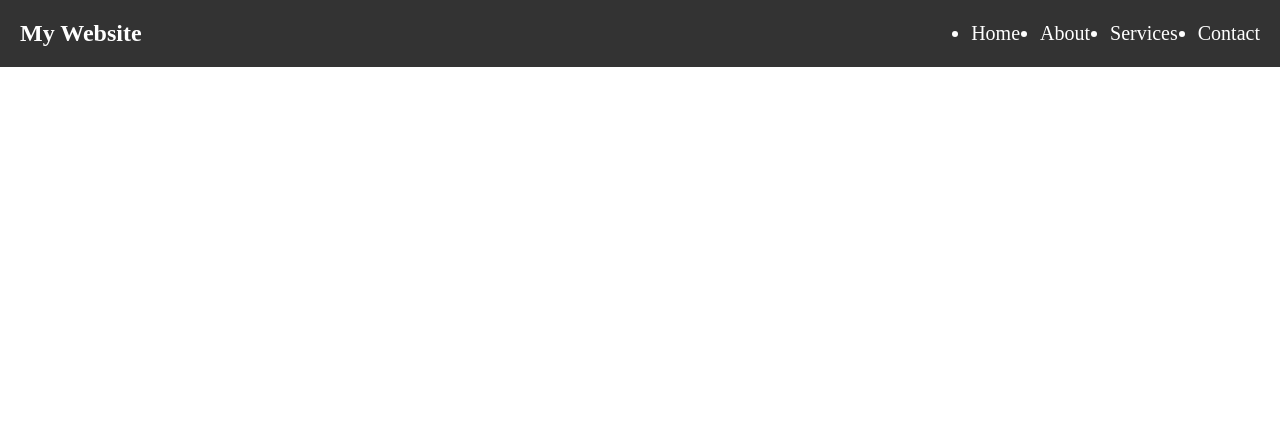
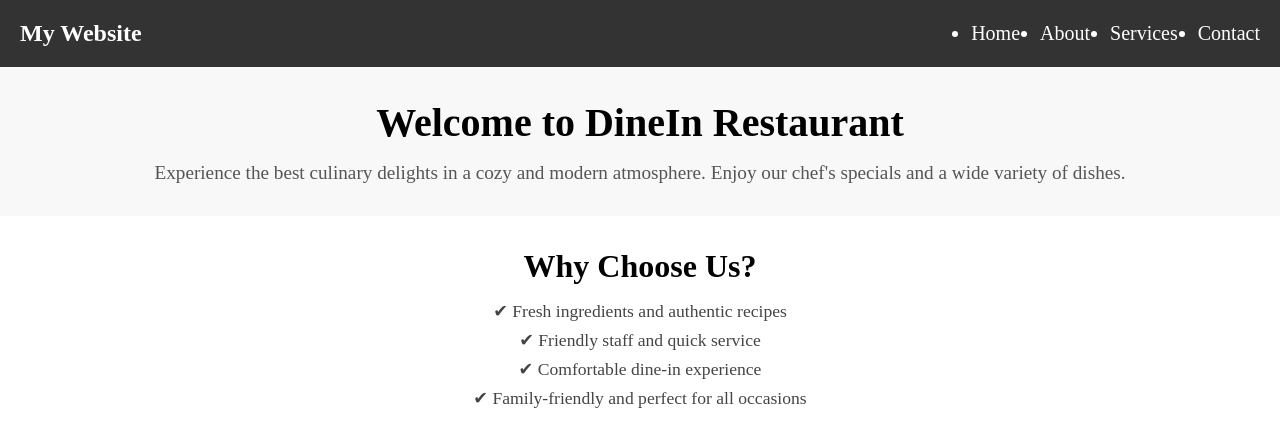
Before and after one commit to Priyanka-Chature/Food-delivery-app, a React (Vite) app in the folder my-app/: page / in a window 1280 px wide. Shown: the top 446 px of the page. Built offline with nearby package versions, Linux system fonts and the light colour scheme.

Commit message:
created-homepage

```diff
--- a/my-app/src/App.jsx
+++ b/my-app/src/App.jsx
@@ -1,10 +1,12 @@
 import React from 'react'
 import Navbar from './components/Navbar'
+import Home from './pages/Home'
 
 const App = () => {
   return (
     <>
     <Navbar/>
+    <Home/>
     </>
   )
 }
--- /dev/null
+++ b/my-app/src/components/Carousel.jsx
@@ -0,0 +1,18 @@
+import React from 'react'
+import { CCarousel, CCarouselItem, CImage } from '@coreui/react'
+
+export const CarouselCrossfadeExample = () => {
+  return (
+    <CCarousel controls transition="crossfade">
+      <CCarouselItem>
+        <CImage className="d-block w-100" src="/images/react.jpg" alt="slide 1" />
+      </CCarouselItem>
+      <CCarouselItem>
+        <CImage className="d-block w-100" src="/images/vue.jpg" alt="slide 2" />
+      </CCarouselItem>
+      <CCarouselItem>
+        <CImage className="d-block w-100" src="/images/angular.jpg" alt="slide 3" />
+      </CCarouselItem>
+    </CCarousel>
+  )
+}
--- a/my-app/src/pages/Home.jsx
+++ b/my-app/src/pages/Home.jsx
@@ -0,0 +1,37 @@
+import React from 'react'
+import Navbar from '../components/Navbar'
+import { CarouselCrossfadeExample } from '../components/Carousel'
+
+const Home = () => {
+  return (
+    <div>
+
+      {/* Carousel */}
+      {/* <div>
+        <CarouselCrossfadeExample />
+      </div> */}
+
+
+      {/* Hero Section */}
+      <section style={{ padding: '2rem', textAlign: 'center', background: '#f8f8f8' }}>
+        <h1 style={{ fontSize: '2.5rem', marginBottom: '1rem' }}>Welcome to DineIn Restaurant</h1>
+        <p style={{ fontSize: '1.2rem', color: '#555' }}>
+          Experience the best culinary delights in a cozy and modern atmosphere. Enjoy our chef's specials and a wide variety of dishes.
+        </p>
+      </section>
+
+      {/* About Section */}
+      <section style={{ padding: '2rem', textAlign: 'center' }}>
+        <h2 style={{ fontSize: '2rem', marginBottom: '1rem' }}>Why Choose Us?</h2>
+        <ul style={{ listStyle: 'none', padding: 0, fontSize: '1.1rem', color: '#444' }}>
+          <li style={{ marginBottom: '0.5rem' }}>✔ Fresh ingredients and authentic recipes</li>
+          <li style={{ marginBottom: '0.5rem' }}>✔ Friendly staff and quick service</li>
+          <li style={{ marginBottom: '0.5rem' }}>✔ Comfortable dine-in experience</li>
+          <li>✔ Family-friendly and perfect for all occasions</li>
+        </ul>
+      </section>
+    </div>
+  )
+}
+
+export default Home
```
Also changed, not shown: my-app/src/components/Footer.jsx (added), my-app/src/pages/Bill.jsx (added), my-app/src/pages/Cart.jsx (added), my-app/src/pages/Menu.jsx (added), my-app/src/pages/OrderStatus.jsx (added), 2 other files (tests, documents, lock files or other folders).
